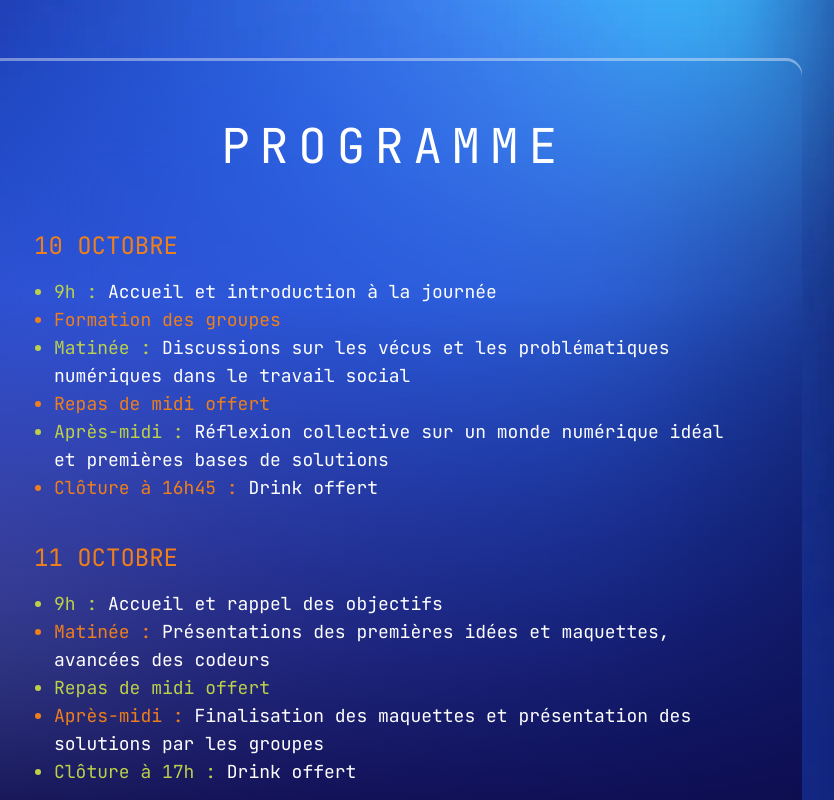
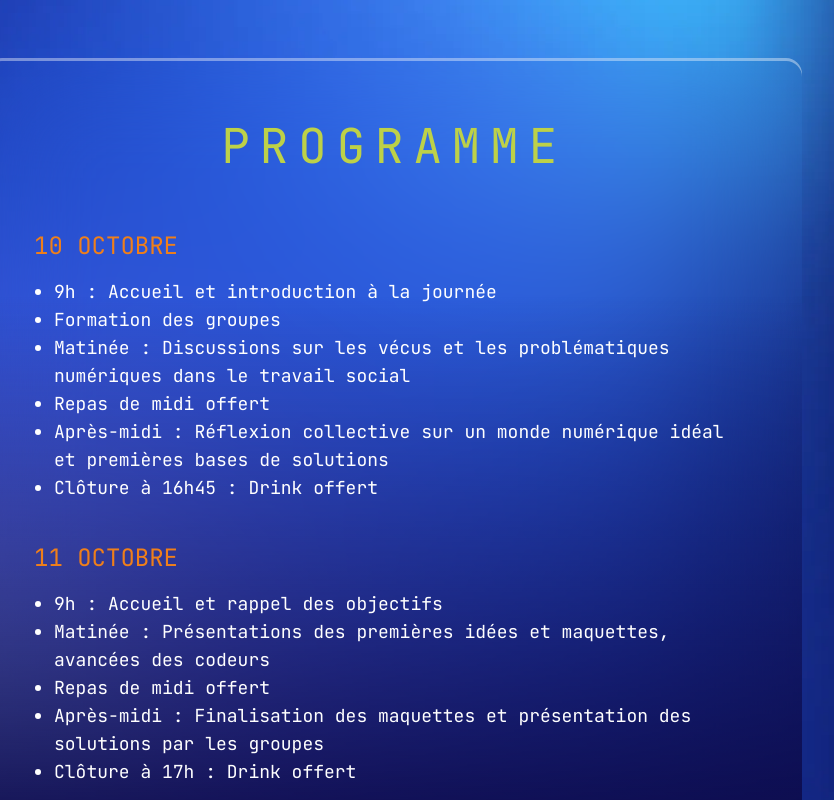
Before and after one commit to scalajeremy/slow-hackathon, a website: page src/index.html in a window 1280 px wide. Shown: the part 1800-2600 px from the top of the page, 446-1280 px from the left. Drawn offline with Linux system fonts and the light colour scheme.

Commit message:
fix colors typography

```diff
--- a/src/index.html
+++ b/src/index.html
@@ -46,7 +46,7 @@
     <!-- description -->
     <section class="container px-8 my-20 md:my-40 flex" id="description">
       <div class="flex flex-col gap-10 items-center justify-centerbackdrop-blur-lg rounded-3xl glassmorphism p-4 py-16">
-        <h2 class="uppercase text-2xl md:text-5xl mb-5 tracking-widest" >Description</h2>
+        <h2 class="uppercase text-2xl md:text-5xl mb-5 tracking-widest text-green-helmo" >Description</h2>
         <div class="flex sm:px-8">
           <p>Le Slow Hackathon du Hackesas est conçu comme un espace de partage et de réflexion collective autour de nos expériences du numérique dans le travail social. En mettant en commun les difficultés que nous rencontrons, nous chercherons à comprendre les enjeux communs pour imaginer ensemble ce que pourrait être un numérique idéal, plus humain et mieux adapté à nos besoins. Ce sera également un moment d’échange permanent avec les codeurs présents, une acculturation mutuelle qui permettra de donner une dimension concrète et tangible à nos utopies. </p>
         </div>
@@ -67,25 +67,25 @@
         <source src="./vid/perso2.webm" type="video/webm">
       </video>
       <div class="flex flex-col gap-10 items-center justify-centerbackdrop-blur-lg rounded-3xl glassmorphism p-4 py-16">
-        <h2 class="uppercase text-2xl md:text-5xl mb-5 tracking-widest" id="description">Programme</h2>
+        <h2 class="uppercase text-2xl md:text-5xl mb-5 tracking-widest text-green-helmo" id="description">Programme</h2>
         <div class="flex sm:px-8">
           <div>
             <p class="text-2xl mb-4 text-orange-helmo uppercase bold">10 octobre</p>
             <ul class="list-disc pl-5">
-              <li class="text-green-helmo">9h : <span class="text-white">Accueil et introduction à la journée</span></li>
-              <li class="text-orange-helmo">Formation des groupes</li>
-              <li class="text-green-helmo">Matinée : <span class="text-white">Discussions sur les vécus et les problématiques numériques dans le travail social</span> </li>
-              <li class="text-orange-helmo">Repas de midi offert</li>
-              <li class="text-green-helmo">Après-midi : <span class="text-white"> Réflexion collective sur un monde numérique idéal et premières bases de solutions</span></li>
-              <li class="text-orange-helmo">Clôture à 16h45 : <span class="text-white"> Drink offert</span></li>
+              <li class="">9h : <span class="text-white">Accueil et introduction à la journée</span></li>
+              <li class="">Formation des groupes</li>
+              <li class="">Matinée : <span class="text-white">Discussions sur les vécus et les problématiques numériques dans le travail social</span> </li>
+              <li class="">Repas de midi offert</li>
+              <li class="">Après-midi : <span class="text-white"> Réflexion collective sur un monde numérique idéal et premières bases de solutions</span></li>
+              <li class="">Clôture à 16h45 : <span class="text-white"> Drink offert</span></li>
             </ul>
             <p class="text-2xl mt-10 mb-4 text-orange-helmo uppercase bold">11 octobre</p>
             <ul class="list-disc pl-5">
-              <li class="text-green-helmo">9h : <span class="text-white">Accueil et rappel des objectifs</span></li>
-              <li class="text-orange-helmo">Matinée : <span class="text-white"> Présentations des premières idées et maquettes, avancées des codeurs</span></li>
-              <li class="text-green-helmo">Repas de midi offert</li>
-              <li class="text-orange-helmo">Après-midi : <span class="text-white"> Finalisation des maquettes et présentation des solutions par les groupes</span></li>
-              <li class="text-green-helmo">Clôture à 17h : <span class="text-white"> Drink offert</span></li>
+              <li class="">9h : <span class="text-white">Accueil et rappel des objectifs</span></li>
+              <li class="">Matinée : <span class="text-white"> Présentations des premières idées et maquettes, avancées des codeurs</span></li>
+              <li class="">Repas de midi offert</li>
+              <li class="">Après-midi : <span class="text-white"> Finalisation des maquettes et présentation des solutions par les groupes</span></li>
+              <li class="">Clôture à 17h : <span class="text-white"> Drink offert</span></li>
             </ul>
           </div>
         </div>
--- a/src/input.css
+++ b/src/input.css
@@ -9,7 +9,7 @@ body{
   /* background-position: top right; */
   background-size: cover;
   position: relative;
-  /* background-attachment: fixed; */
+  background-attachment: fixed;
 }
 
 .rotateY180{
```
Also changed, not shown: src/output.css.
